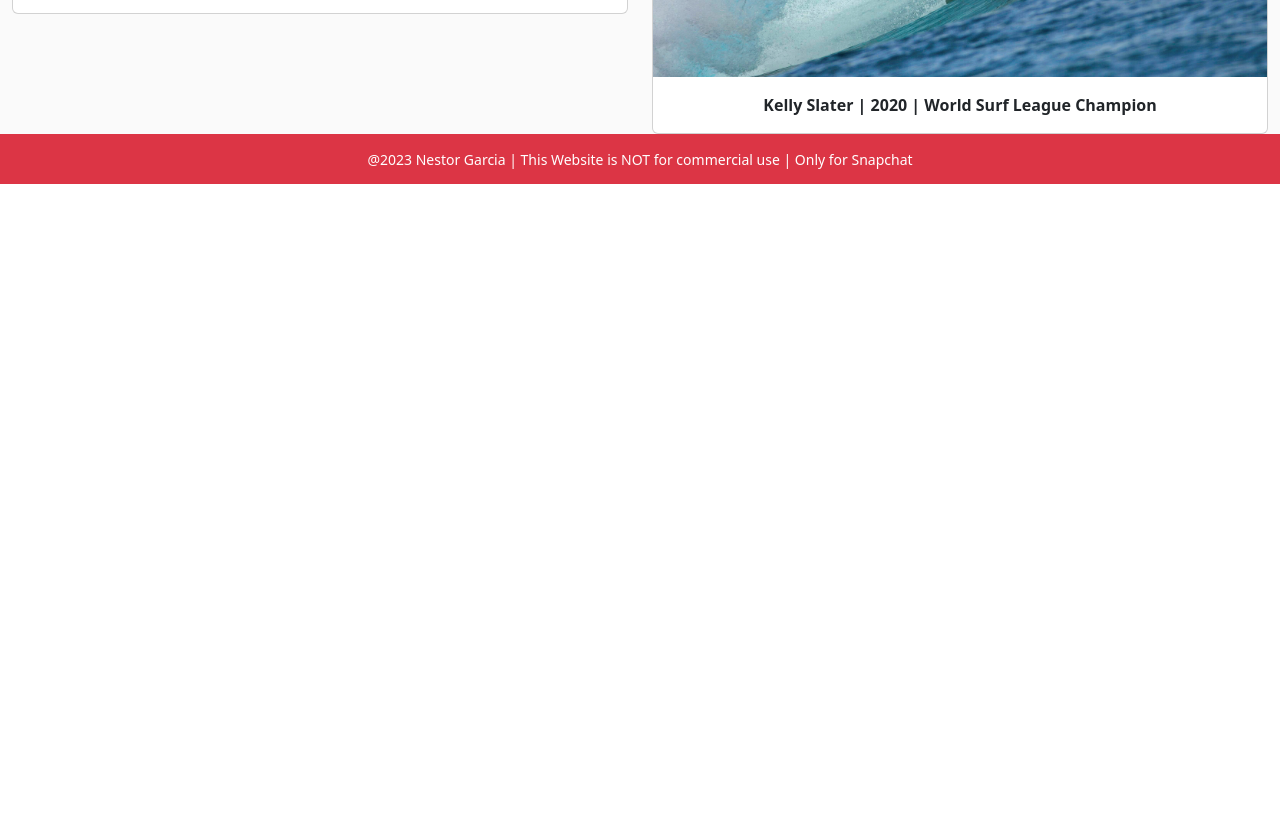
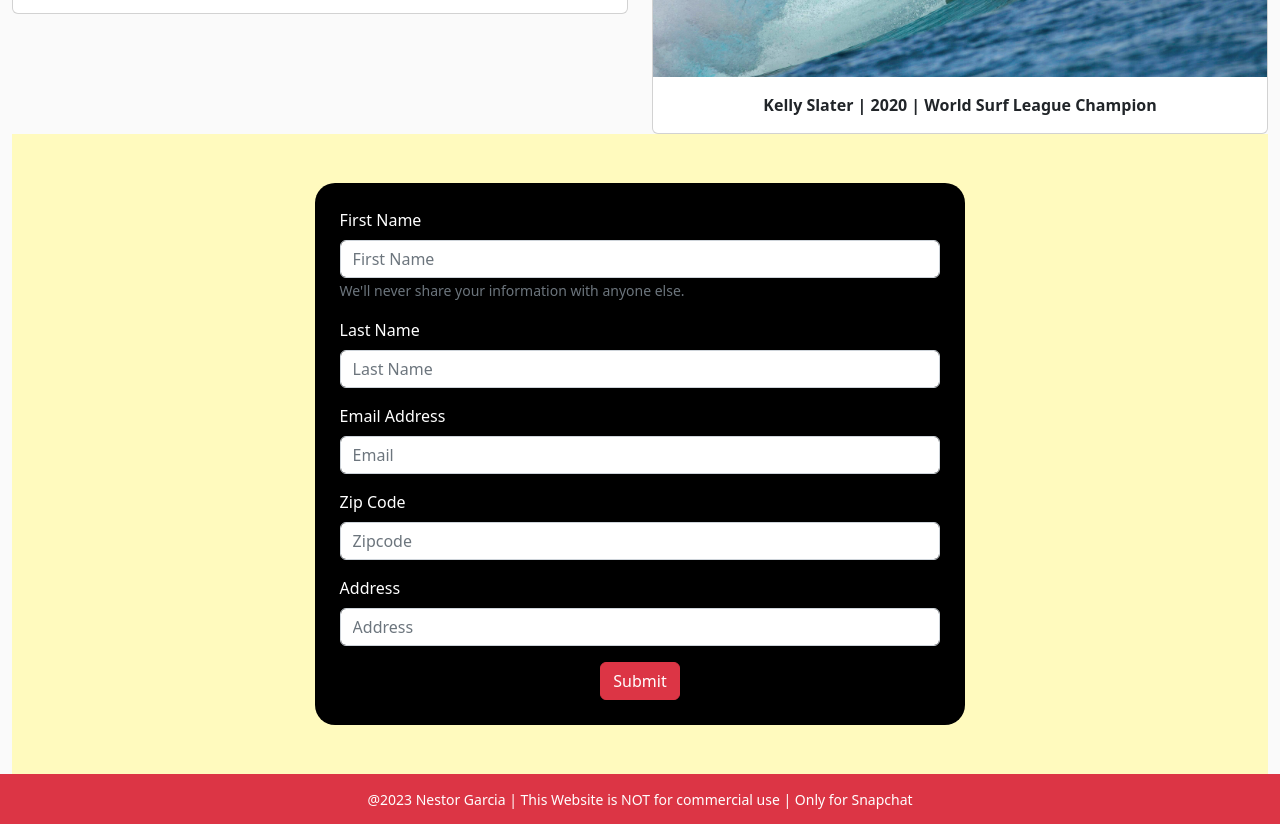
Before and after one commit to nestorjgc/snapchat-interview, a React (Create React App) app: page / in a window 1280 px wide. Shown: the part 2000-2824 px from the top of the page. Before the commit the page ends 2184 px from the top, so only its background shows below. Built offline with nearby package versions, Linux system fonts and the light colour scheme.

Commit message:
New 3 Sections

```diff
--- a/src/App.css
+++ b/src/App.css
@@ -85,6 +85,22 @@ th {
   background: #dc3545;
 }
 
+.form-div {
+  background: #fffabe;
+  padding: 1%;
+}
+
+form {
+  margin-top: 3% !important;
+  margin-bottom: 3% !important;
+  max-width: 650px;
+  margin: 0 auto;
+  padding: 2%;
+  background-color: black;
+  color: white;
+  border-radius: 20px;
+}
+
 footer {
   background: #dc3545;
   color: white;
--- a/src/App.js
+++ b/src/App.js
@@ -2,14 +2,14 @@ import "./App.css";
 import NavbarComponent from "./components/NavbarComponent";
 import NavbarBrand from "./components/NavbarBrands";
 import NavbarLandComponent from "./components/NavbarLandComponent";
-import { Container, Row, Col } from "react-bootstrap";
+import { Container, Row, Col, Form } from "react-bootstrap";
 import CarouselComponent from "./components/CarouselComponent";
 import "bootstrap/dist/css/bootstrap.min.css";
 import { Image } from "react-bootstrap";
 import PopoverComponent from "./components/PopoverComponent";
 import { Card, CardGroup, CardImg } from "react-bootstrap";
 import React from "react";
-import { ReactDOM } from "react";
+import FormComponent from "./components/FormComponent";
 
 function App() {
   return (
@@ -42,7 +42,7 @@ function App() {
                 focuses on front-end and back-end applications. I specialize in
                 responsive websites and functional user interfaces.
               </p>
-              <PopoverComponent className=''></PopoverComponent>
+              <PopoverComponent />
             </Col>
           </Row>
           <Row>
@@ -122,6 +122,9 @@ function App() {
               </Card>
             </Col>
           </Row>
+          <div className='form-div'>
+            <FormComponent />
+          </div>
         </Container>
         <footer>
           <small>
--- /dev/null
+++ b/src/components/FormComponent.js
@@ -0,0 +1,39 @@
+import Button from "react-bootstrap/Button";
+import Form from "react-bootstrap/Form";
+
+function BasicExample() {
+  return (
+    <Form>
+      <Form.Group className='mb-3' controlId='firstName'>
+        <Form.Label>First Name</Form.Label>
+        <Form.Control type='name' placeholder='First Name' />
+        <Form.Text className='text-muted'>
+          We'll never share your information with anyone else.
+        </Form.Text>
+      </Form.Group>
+
+      <Form.Group className='mb-3' controlId='lastName'>
+        <Form.Label>Last Name</Form.Label>
+        <Form.Control type='lastName' placeholder='Last Name' />
+      </Form.Group>
+      <Form.Group className='mb-3' controlId='email'>
+        <Form.Label>Email Address</Form.Label>
+        <Form.Control type='email' placeholder='Email' />
+      </Form.Group>
+      <Form.Group className='mb-3' controlId='zipcode'>
+        <Form.Label>Zip Code</Form.Label>
+        <Form.Control type='zipcode' placeholder='Zipcode' />
+      </Form.Group>
+      <Form.Group className='mb-3' controlId='address'>
+        <Form.Label>Address</Form.Label>
+        <Form.Control type='address' placeholder='Address' />
+      </Form.Group>
+
+      <Button variant='danger' type='submit' className='d-flex m-auto'>
+        Submit
+      </Button>
+    </Form>
+  );
+}
+
+export default BasicExample;
```
